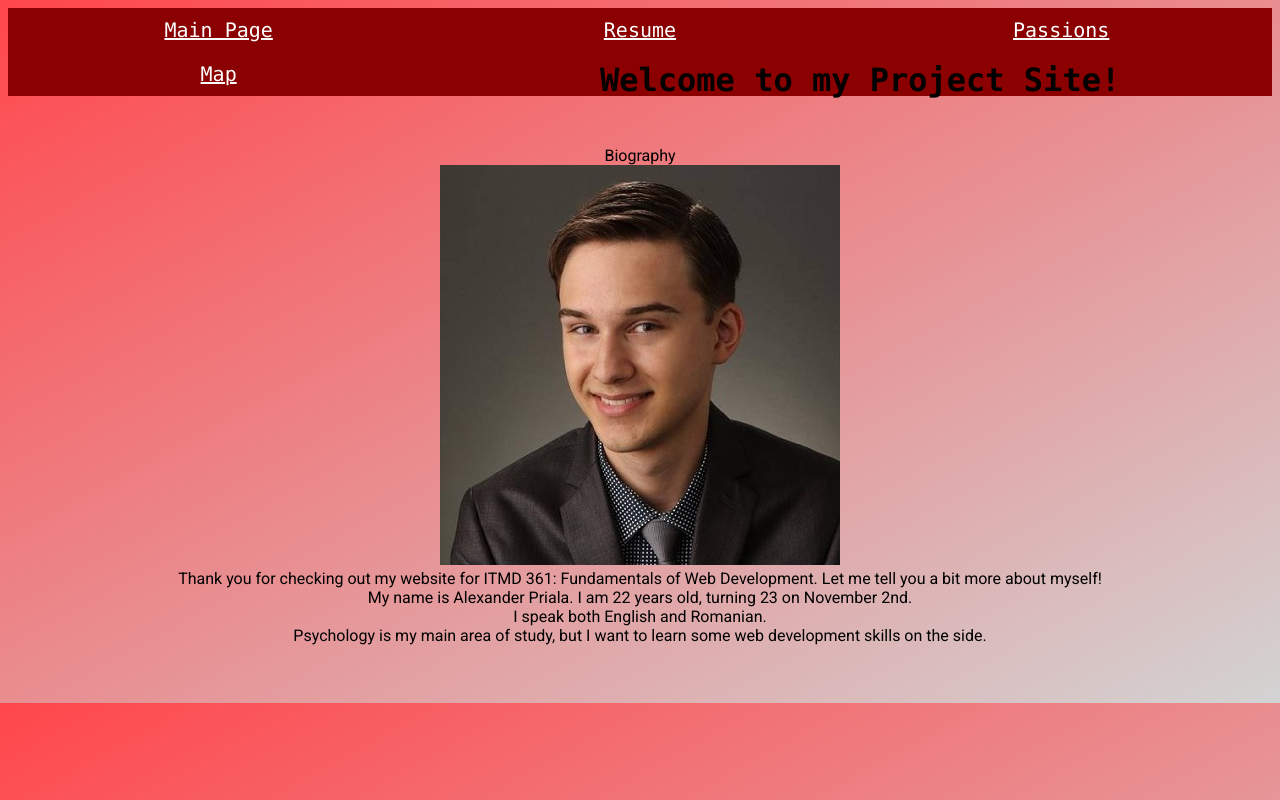
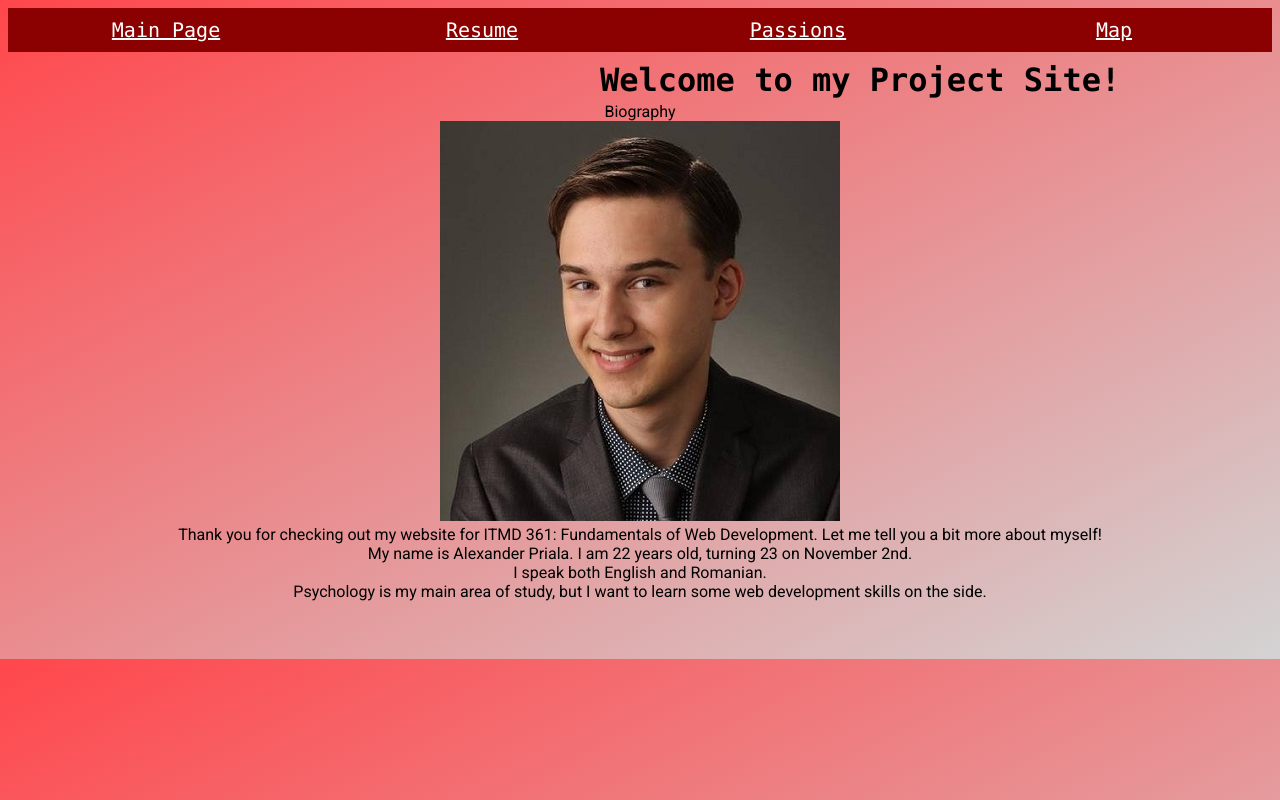
Before and after one commit to apriala/webdev_project3, a plain HTML site: page index.html in a window 1280 px wide. Drawn offline with Linux system fonts and the light colour scheme.

Commit message:
adjust css for new navbar

```diff
--- a/css/style.css
+++ b/css/style.css
@@ -18,7 +18,7 @@ body {
 
 #navbar ul li {
   float: left;
-  width: 33.33%;
+  width: 25%;
 }
 
 #navbar ul li a {
```
